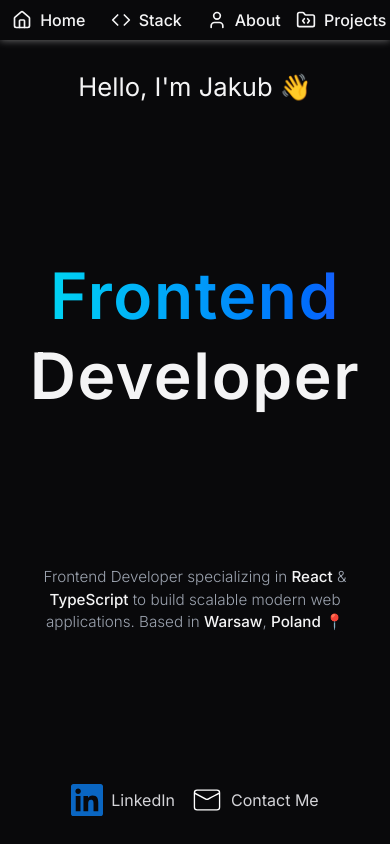
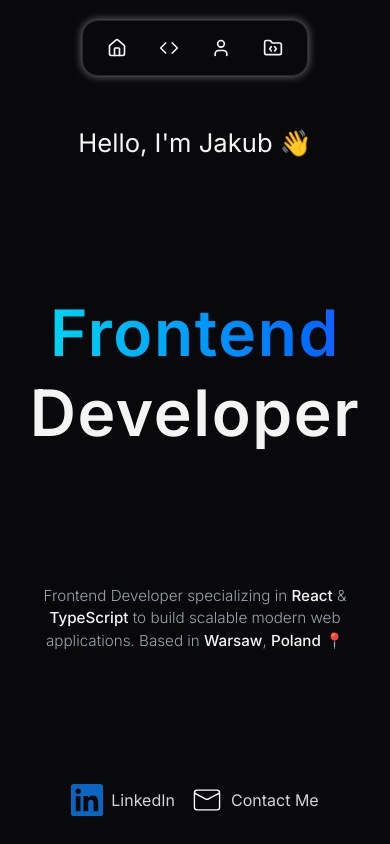
Before and after one commit to JakubMotyl/portfolio-website, a React (Vite) app: page / in a window 390 px wide. Shown: the top 844 px of the page. Built offline with nearby package versions, Linux system fonts and the light colour scheme.

Commit message:
update nav styling

```diff
--- a/src/components/Navbar.tsx
+++ b/src/components/Navbar.tsx
@@ -21,41 +21,36 @@ export default function Navbar() {
   };
 
   return (
-    <nav className="flex justify-center md:py-5 md:h-24 h-10">
+    <nav className="flex justify-center py-5 h-24">
       <div
         className={` bg-background text-text-main
-      md:w-fit w-full flex md:justify-between items-center
-      md:border border-border hover:border-border-hover muted md:rounded-2xl
-      nav-shadow duration-300 md:px-2 px-0 md:py-2
+      w-fit flex justify-between items-center
+      border border-border hover:border-border-hover muted rounded-2xl
+      nav-shadow duration-300 px-2 py-2
     `}
       >
-        <ul className="flex flex-row md:items-center w-full md:w-auto">
+        <ul className="flex flex-row items-center w-auto">
           {NAV_LIST.map(({ icon: Icon, label, section }, id) => (
             <li key={id} className="w-full md:w-auto">
               <button
                 className="
-              relative flex md:flex-col flex-row items-center justify-center
-              w-full md:w-auto md:px-4 md:py-2 cursor-pointer md:rounded-2xl
+              relative flex flex-col items-center justify-center
+              w-auto px-4 py-2 cursor-pointer rounded-2xl
               hover:bg-text-main hover:text-background duration-200 group
               h-10
             "
                 onClick={() => handleScroll(section)}
               >
                 <Icon className="h-5 w-5" />
-
-                {/* Tooltip na md+ */}
                 <span
                   className="
-                hidden md:absolute md:-bottom-8 md:mb-1 md:left-1/2 md:-translate-x-1/2
-                md:text-background md:bg-text-main md:rounded-3xl md:whitespace-nowrap
-                md:font-medium md:text-[0.775rem] md:px-2 md:py-1 md:group-hover:block
-              "
+                    hidden absolute -bottom-8 mb-1 left-1/2 -translate-x-1/2
+                    text-background bg-text-main rounded-3xl whitespace-nowrap
+                    font-medium text-[0.775rem] px-2 py-1 group-hover:block
+                  "
                 >
                   {label}
                 </span>
-
-                {/* Label na md- */}
-                <span className="md:hidden ml-2 font-medium">{label}</span>
               </button>
             </li>
           ))}
```
